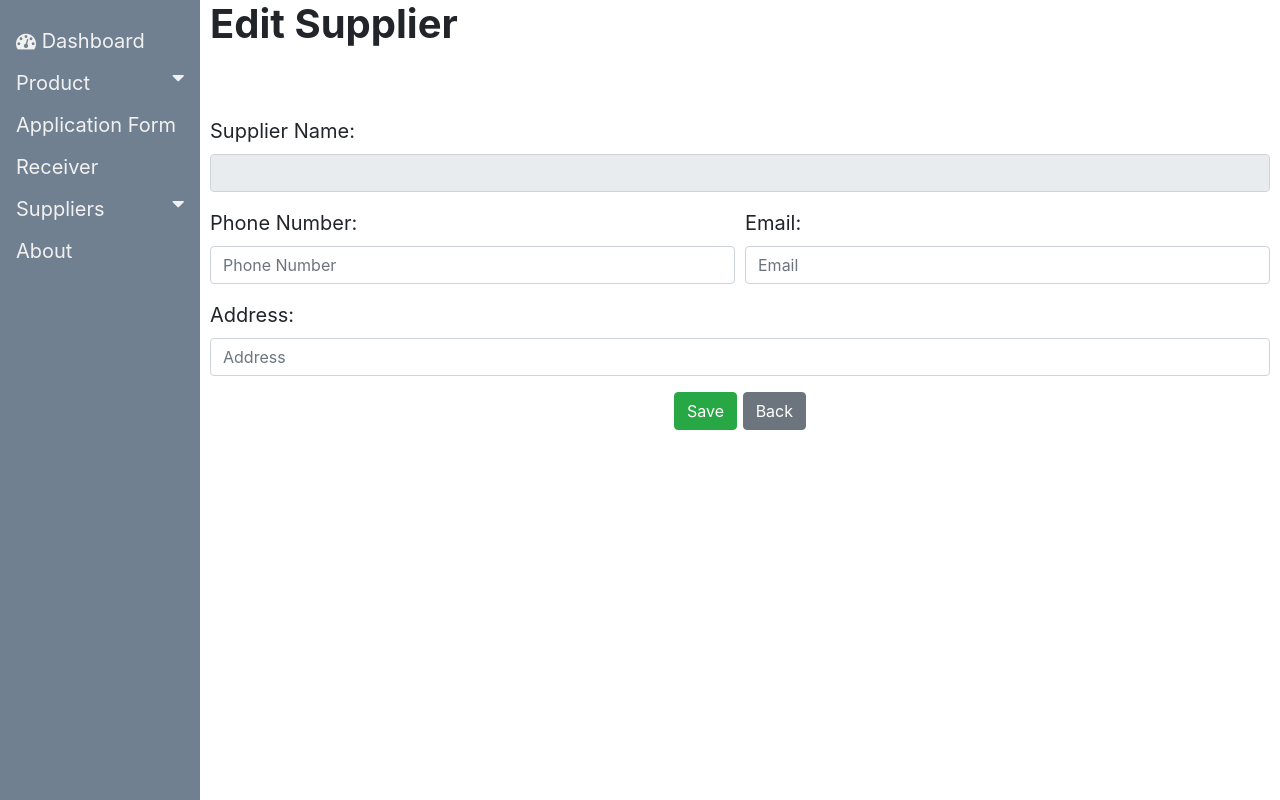
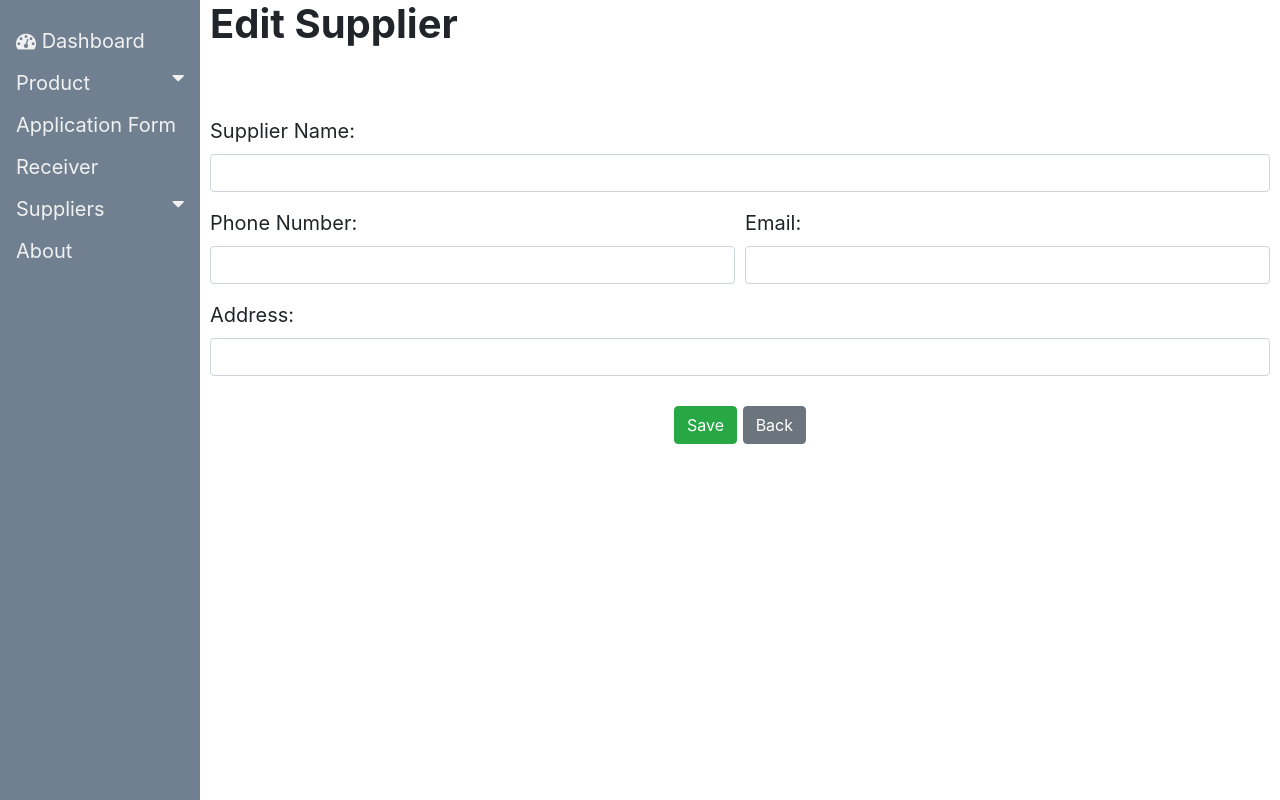
Before and after one commit to zaeskye/InventoryManagementSystem, a Django app: template inventory/templates/edit_supplier.html in a window 1280 px wide. Run offline with Django 3.2, Linux system fonts and the light colour scheme; the template is opened without the code that fills it, so the values that code supplies are empty; some libraries are stand-ins or nearby versions.

Commit message:
replace placeholder to value in editsupp form

```diff
--- a/inventory/templates/edit_supplier.html
+++ b/inventory/templates/edit_supplier.html
@@ -43,25 +43,27 @@
                 {% csrf_token %}
                 <div class="form-group">
                      <label for="suppliername">Supplier Name:</label>
-                    <input type="text" class="form-control" id="suppliername" name="suppliername" value="{{ data.suppliername }}" disabled>
+                    <input type="text" class="form-control" id="suppliername" name="suppliername" value="{{ data.suppliername }}">
                 </div>
 
                 <div class="form-row">
                     <div class="form-group col-md-6">
                         <label for="supplierphonenum">Phone Number:</label>
-                        <input type="text" class="form-control" id="supplierphonenum" name="supplierphonenum" placeholder="Phone Number">
+                        <input type="text" class="form-control" id="supplierphonenum" name="supplierphonenum" value="{{data.supplierphonenum}}">
                     </div>
 
                     <div class="form-group col-md-6">
                         <label for="supplieremail">Email:</label>
-                        <input type="text" class="form-control" id="supplieremail" name="supplieremail" placeholder="Email">
+                        <input type="text" class="form-control" id="supplieremail" name="supplieremail" value="{{data.supplieremail}}">
                     </div>
                 </div>
 
                 <div class="form-group">
                     <label for="supplieraddress">Address:</label>
-                    <input type="text" class="form-control" id="supplieraddress" name="supplieraddress" placeholder="Address">
+                    <input type="text" class="form-control" id="supplieraddress" name="supplieraddress" value="{{data.supplieraddress}}"
                 </div>
+
+                <br>
 
                 <center>
                     <button type="submit" href="/" class="btn btn-success">Save</button>
```
